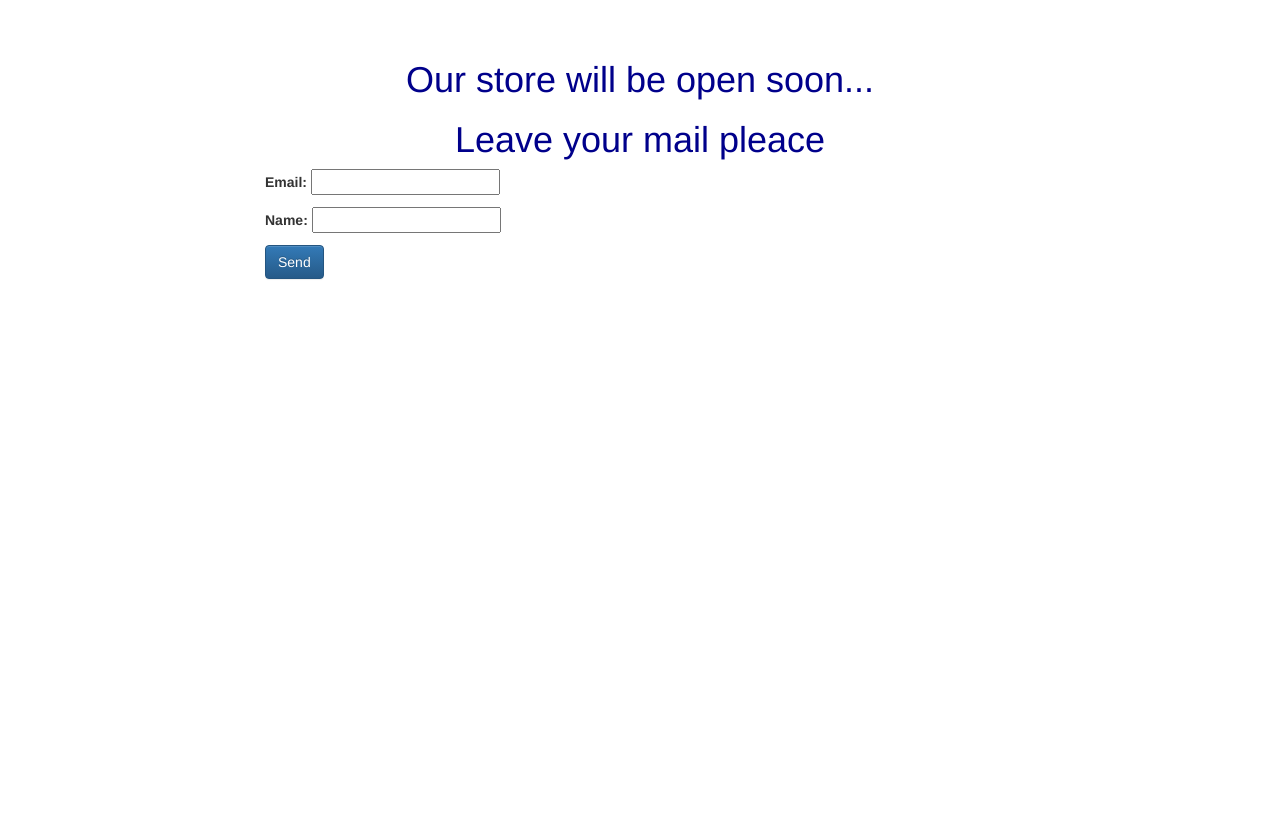
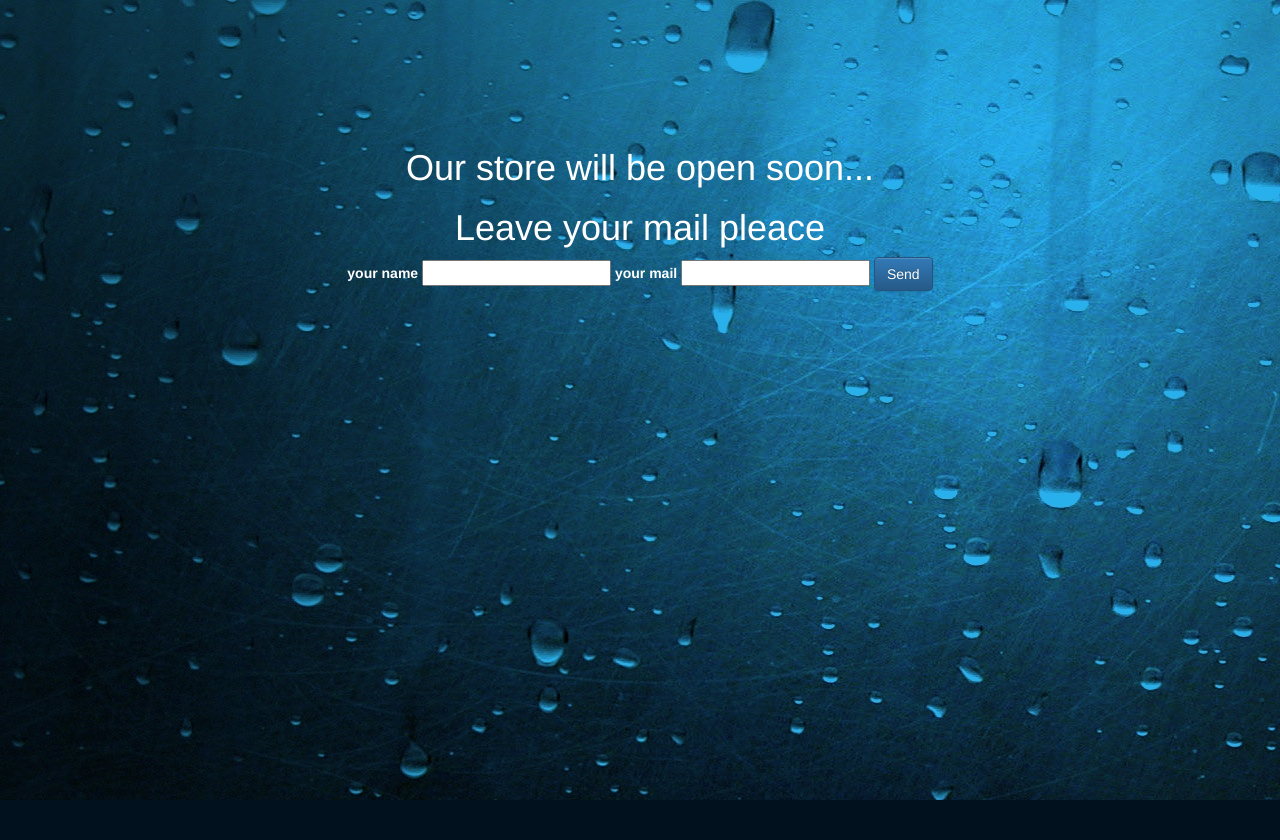
Before and after one commit to V-Khvorostianyi/my-first-django-store, a Django app: page / in a window 1280 px wide. After the commit the page ends 800 px from the top, so only its background shows below. Run offline with Django 3.2, Linux system fonts and the light colour scheme; some libraries are stand-ins or nearby versions.

Commit message:
make a background, edit static files, and main page

```diff
--- a/store/static/store/style.css
+++ b/store/static/store/style.css
@@ -1,4 +1,16 @@
+html, body {
+	height: 100%;
+	max-height: 100%;
+	color:white
+}
+.top-container {
+	padding-top: 10%;
+}
+.general-container {
+	background:url('img/3.jpeg');
+	height:100%;
+}
 .title {
-	color: darkblue;
+	color: white;
 	text-align: center;
 }
--- a/store/templates/store/store_page.html
+++ b/store/templates/store/store_page.html
@@ -7,15 +7,6 @@
 			<link rel="stylesheet" href="//maxcdn.bootstrapcdn.com/bootstrap/3.2.0/css/bootstrap.min.css">
             <link rel="stylesheet" href="//maxcdn.bootstrapcdn.com/bootstrap/3.2.0/css/bootstrap-theme.min.css">
 			<link rel="stylesheet" href = '{% static "store/style.css" %}'>
-			<style>
-				html, body {
-					height: 100%;
-					max-height: 100%;
-				}
-				.top-container {
-					margin-top: 40px;
-				}
-			</style>
 		</head>
 		<body>
 			<div class="general-container">
@@ -25,11 +16,16 @@
 							<h1 class = "title">Our store will be open soon...</h1>
 							<h1 class = "title">Leave your mail pleace</h1>
 							<div>
-								<form action = "" method = "post">{%csrf_token%}
-									{{form.as_p}}
-									<div>
+								<form action = "" method = "post" class="form form-inline text-center">{%csrf_token%}
+									<div class="form-group">
+										<label>your name</label>
+										{{form.name}}
+									</div>
+									<div class="form-group">
+										<label>your mail</label>
+										{{form.email}}
+									</div>
 										<button type = "submit" class = "btn btn-primary">Send</button>
-									</div>
 								</form>
 							</div>
 						</div>
```
Also changed, not shown: store/static/store/img/2.jpg (added), store/static/store/img/3.jpeg (added), store/static/store/img/fone.jpg (added), 1 other file.
